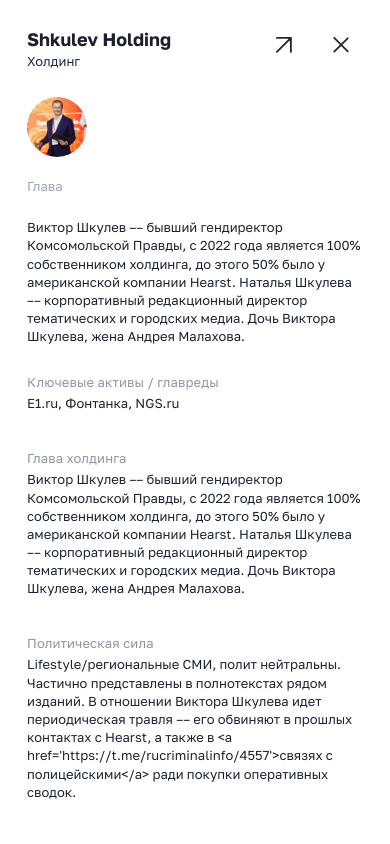
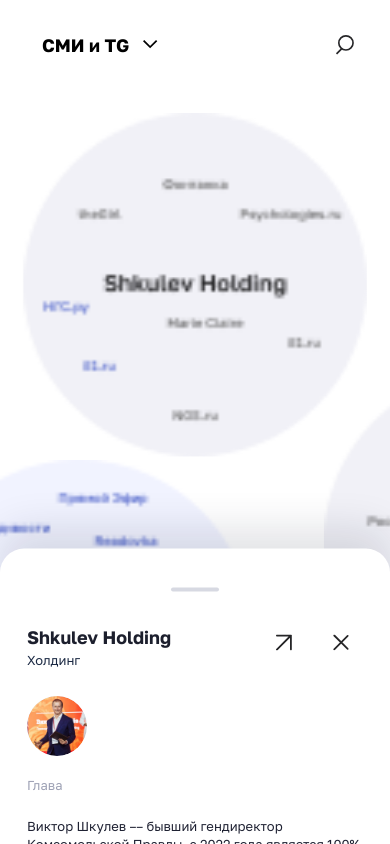
Before and after one commit to elhedgie/media-radar, a React (Vite) app: page / in a window 390 px wide. Both pictures are taken after a click on the element "Shkulev Holding". Built offline with nearby package versions, Linux system fonts and the light colour scheme.

Commit message:
add modal animation

```diff
--- a/src/App.module.css
+++ b/src/App.module.css
@@ -238,6 +238,7 @@
   .radar-board {
     height: calc(100vh - 240px);
     min-height: calc(100vh - 240px);
+    -webkit-filter: blur(0);
   }
 }
 
@@ -433,6 +434,10 @@
   gap: 1.5rem;
   position: absolute;
     font-size: 13px;
+}
+
+.details-modal__grabber {
+  display: none;
 }
 
 .details-modal__header {
@@ -851,4 +856,32 @@
     width: 25px;
     height: 25px;
   }
+
+  .details-modal {
+    position: relative;
+    width: 100vw;
+    max-width: 100vw;
+    height: 100vh;
+    border-radius: 24px 24px 0 0;
+    box-shadow: 0 -20px 40px rgba(17, 23, 46, 0.12);
+    transform: translateY(65vh);
+    transition: transform 240ms ease, box-shadow 240ms ease;
+    will-change: transform;
+  }
+
+  .details-modal--expanded {
+    transform: translateY(0);
+  }
+
+  .details-modal__grabber {
+    display: block;
+    width: 48px;
+    height: 5px;
+    border-radius: 999px;
+    background: #d7d9e2;
+    margin: 12px auto 6px;
+    cursor: grab;
+    touch-action: none;
+    pointer-events: auto;
+  }
 }
--- a/src/components/DetailsDrawer.tsx
+++ b/src/components/DetailsDrawer.tsx
@@ -1,4 +1,5 @@
 import type { FC } from "react";
+import { useEffect, useRef, useState } from "react";
 import styles from "../App.module.css";
 import type { HoldingNode } from "../data/holdings";
 
@@ -11,16 +12,132 @@
   "Описание подготовим позже. Команда продолжает наполнять базу.";
 
 export const DetailsDrawer: FC<DetailsDrawerProps> = ({ holding, onClose }) => {
+  const [isExpanded, setIsExpanded] = useState(false);
+  const [dragOffset, setDragOffset] = useState(0); // текущее смещение при драге
+  const [isMobileView, setIsMobileView] = useState(
+    typeof window !== "undefined" ? window.innerWidth <= 900 : false
+  );
+
+  const modalRef = useRef<HTMLElement | null>(null);
+  const startYRef = useRef<number | null>(null);
+  const lastYRef = useRef<number | null>(null);
+  const isDraggingRef = useRef(false);
+
+  useEffect(() => {
+    if (holding) {
+      setIsExpanded(false);
+      setDragOffset(0);
+    }
+  }, [holding?.id]);
+
+  useEffect(() => {
+    if (typeof window === "undefined") return undefined;
+    const media = window.matchMedia("(max-width: 900px)");
+    const sync = () => setIsMobileView(media.matches);
+    sync();
+    if (typeof media.addEventListener === "function") {
+      media.addEventListener("change", sync);
+      return () => media.removeEventListener("change", sync);
+    }
+    media.addListener(sync);
+    return () => media.removeListener(sync);
+  }, []);
+
   if (!holding) return null;
 
   const isTelegram =
     holding.subscribers != null || (holding.link || "").includes("t.me");
 
-  // Проверяем, есть ли полные данные (холдинг или телеграм-канал с информацией)
   const hasFullData =
     holding.keyAssets != null ||
     holding.politicalForce != null ||
     holding.subscribers != null;
+
+  const handleStart = (clientY: number) => {
+    isDraggingRef.current = true;
+    startYRef.current = clientY;
+    lastYRef.current = clientY;
+    setDragOffset(0);
+  };
+
+  const handleMove = (clientY: number) => {
+    if (!isDraggingRef.current || startYRef.current === null) return;
+
+    const delta = clientY - startYRef.current;
+    lastYRef.current = clientY;
+    setDragOffset(delta);
+  };
+
+  const handleEnd = (clientY: number) => {
+    if (!isDraggingRef.current || startYRef.current === null) return;
+
+    const delta = clientY - startYRef.current;
+
+    // Определяем действие
+    if (delta > 100) {
+      // Сильный свайп вниз → закрыть или свернуть
+      if (isExpanded) {
+        setIsExpanded(false);
+      } else {
+        onClose();
+      }
+    } else if (delta < -80) {
+      // Свайп вверх → развернуть
+      setIsExpanded(true);
+    } else {
+      // Возврат к ближайшему состоянию
+      if (Math.abs(delta) > 40) {
+        setIsExpanded(delta < 0);
+      }
+    }
+
+    // Сбрасываем
+    isDraggingRef.current = false;
+    startYRef.current = null;
+    setDragOffset(0);
+  };
+
+  // Общий обработчик для pointer и touch
+  const handlePointerDown = (e: React.PointerEvent) => {
+    handleStart(e.clientY);
+    modalRef.current?.setPointerCapture(e.pointerId);
+  };
+
+  const handlePointerMove = (e: React.PointerEvent) => {
+    handleMove(e.clientY);
+  };
+
+  const handlePointerUp = (e: React.PointerEvent) => {
+    handleEnd(e.clientY);
+    modalRef.current?.releasePointerCapture(e.pointerId);
+  };
+
+  const handleTouchStart = (e: React.TouchEvent) => {
+    const touch = e.touches[0];
+    if (touch) handleStart(touch.clientY);
+  };
+
+  const handleTouchMove = (e: React.TouchEvent) => {
+    const touch = e.touches[0];
+    if (touch) {
+      e.preventDefault(); // важно для предотвращения скролла
+      handleMove(touch.clientY);
+    }
+  };
+
+  const handleTouchEnd = (e: React.TouchEvent) => {
+    const touch = e.changedTouches[0];
+    if (touch) handleEnd(touch.clientY);
+    else if (lastYRef.current !== null) handleEnd(lastYRef.current);
+  };
+
+  // Вычисляем текущую позицию модалки
+  const collapsedOffset = isMobileView ? window.innerHeight * 0.65 : 0;
+  const baseOffset = isExpanded ? 0 : collapsedOffset;
+  const rawOffset = baseOffset + dragOffset;
+  const translateY = isMobileView
+    ? Math.min(Math.max(rawOffset, 0), collapsedOffset)
+    : 0;
 
   return (
     <div
@@ -30,11 +147,33 @@
       onClick={onClose}
     >
       <article
-        className={styles["details-modal"]}
+        ref={modalRef}
+        className={`${styles["details-modal"]} ${
+          isExpanded ? styles["details-modal--expanded"] : ""
+        }`}
         role="dialog"
         aria-modal="true"
         onClick={(e) => e.stopPropagation()}
+        style={{
+          transform: `translateY(${translateY}px)`,
+          transition: isDraggingRef.current
+            ? "none"
+            : "transform 0.42s cubic-bezier(0.32, 0, 0.07, 1)",
+        }}
+        // Pointer events (мышь + стилус)
+        onPointerDown={handlePointerDown}
+        onPointerMove={handlePointerMove}
+        onPointerUp={handlePointerUp}
+        onPointerCancel={handlePointerUp}
+        // Touch events (мобильные)
+        onTouchStart={handleTouchStart}
+        onTouchMove={handleTouchMove}
+        onTouchEnd={handleTouchEnd}
       >
+        {/* Граббер — теперь только визуальный индикатор */}
+        <div className={styles["details-modal__grabber"]} />
+
+        {/* Остальной контент без изменений */}
         <header className={styles["details-modal__header"]}>
           <div>
             <h2>{holding.name}</h2>
@@ -48,19 +187,13 @@
               className={styles["details-modal__icon-button"]}
               aria-label="Открыть карточку в новом окне"
             >
-              <svg
-                width="16"
-                height="16"
-                viewBox="0 0 16 16"
-                fill="none"
-                xmlns="http://www.w3.org/2000/svg"
-              >
+              <svg width="16" height="16" viewBox="0 0 16 16" fill="none">
                 <path
                   d="M14.9165 0.895491L0.89497 14.917M14.9165 0.895491L14.9165 14.917M14.9165 0.895491L0.89497 0.895491"
                   stroke="#262628"
-                  stroke-width="1.79"
-                  stroke-linecap="round"
-                  stroke-linejoin="round"
+                  strokeWidth="1.79"
+                  strokeLinecap="round"
+                  strokeLinejoin="round"
                 />
               </svg>
             </button>
@@ -69,22 +202,16 @@
               aria-label="Закрыть"
               onClick={onClose}
             >
-              <svg
-                width="16"
-                height="16"
-                viewBox="0 0 16 16"
-                fill="none"
-                xmlns="http://www.w3.org/2000/svg"
-              >
+              <svg width="16" height="16" viewBox="0 0 16 16" fill="none">
                 <line
                   x1="1.26572"
                   y1="0.894531"
                   x2="14.6623"
                   y2="14.2911"
                   stroke="#262628"
-                  stroke-width="1.79"
-                  stroke-linecap="round"
-                  stroke-linejoin="round"
+                  strokeWidth="1.79"
+                  strokeLinecap="round"
+                  strokeLinejoin="round"
                 />
                 <line
                   x1="14.6621"
@@ -92,9 +219,9 @@
                   x2="1.26557"
                   y2="14.6662"
                   stroke="#262628"
-                  stroke-width="1.79"
-                  stroke-linecap="round"
-                  stroke-linejoin="round"
+                  strokeWidth="1.79"
+                  strokeLinecap="round"
+                  strokeLinejoin="round"
                 />
               </svg>
             </button>
@@ -102,6 +229,7 @@
         </header>
 
         <div className={styles["details-modal__content"]}>
+          {/* Весь остальной контент без изменений */}
           {!hasFullData ? (
             <section>
               <p className={styles["details-description"]}>
@@ -188,7 +316,6 @@
           )}
         </div>
       </article>
-      {/* Backdrop close-area removed so clicks pass through to the board. */}
     </div>
   );
 };
--- a/src/components/RadarBoard.tsx
+++ b/src/components/RadarBoard.tsx
@@ -235,8 +235,7 @@
         // determine target scale step
         let target = prev.s;
         if (Math.abs(prev.s - 1) < EPS) target = SCALE_1;
-        else if (Math.abs(prev.s - SCALE_1) < EPS)
-          target = EFFECTIVE_SCALE_2;
+        else if (Math.abs(prev.s - SCALE_1) < EPS) target = EFFECTIVE_SCALE_2;
         else target = prev.s;
 
         if (target === prev.s) return prev;
@@ -391,8 +390,7 @@
               if (node) {
                 const targetScale = 1;
                 const offsetX = isMobile ? 0 : 250;
-                const tx =
-                  viewportWidth / 2 - node.cx * targetScale - offsetX;
+                const tx = viewportWidth / 2 - node.cx * targetScale - offsetX;
                 const ty = viewportHeight / 2 - node.cy * targetScale;
                 animateTo({ tx, ty, s: targetScale });
                 return prev;
@@ -920,6 +918,8 @@
                           lineHeight: 1.2,
                           padding: "2px 6px",
                           cursor: "pointer",
+                          fontSmooth: "always",
+                          WebkitFontSmoothing: "antialiased",
                         }}
                         title={item.text}
                         onClick={(e) => {
```
